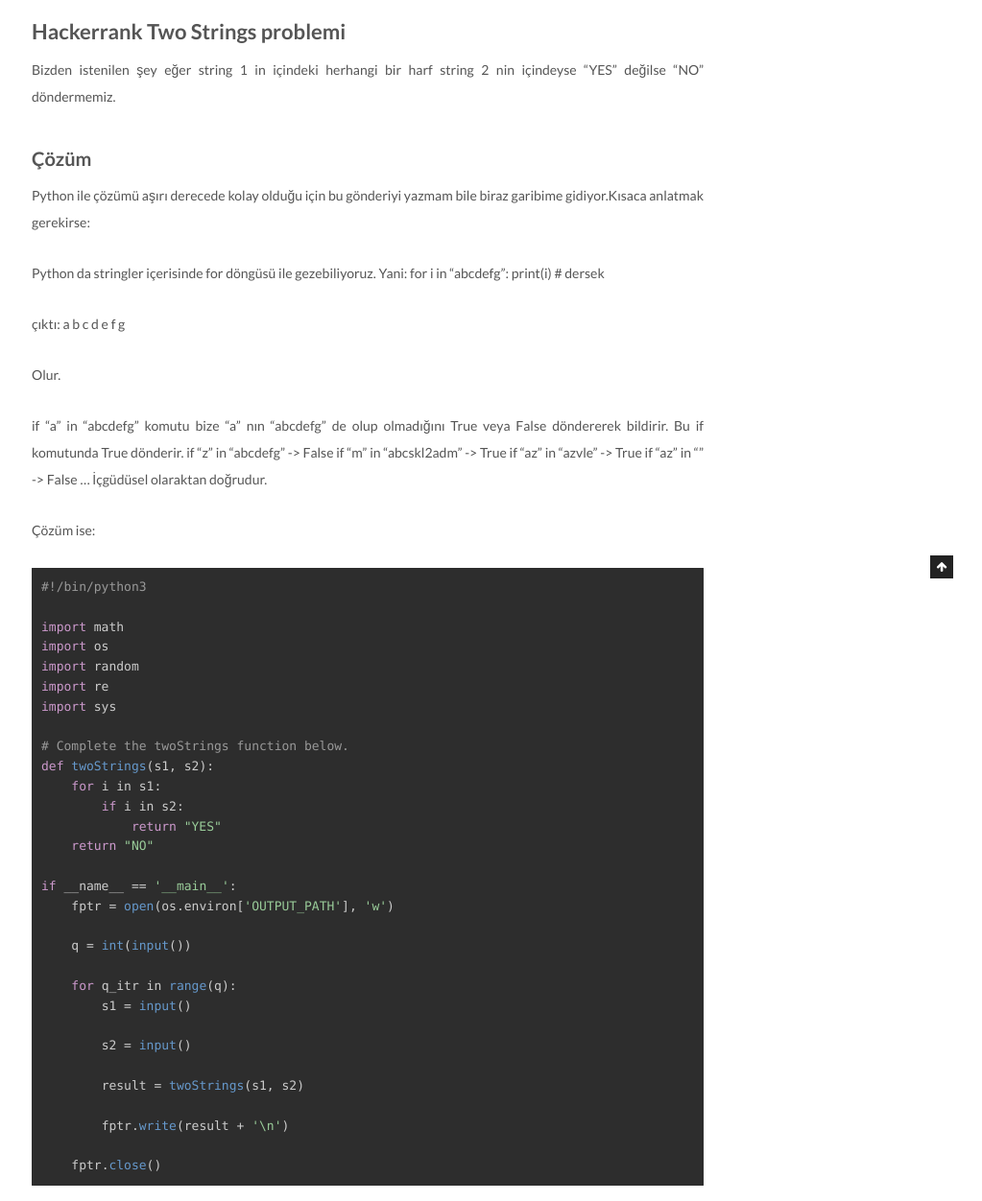
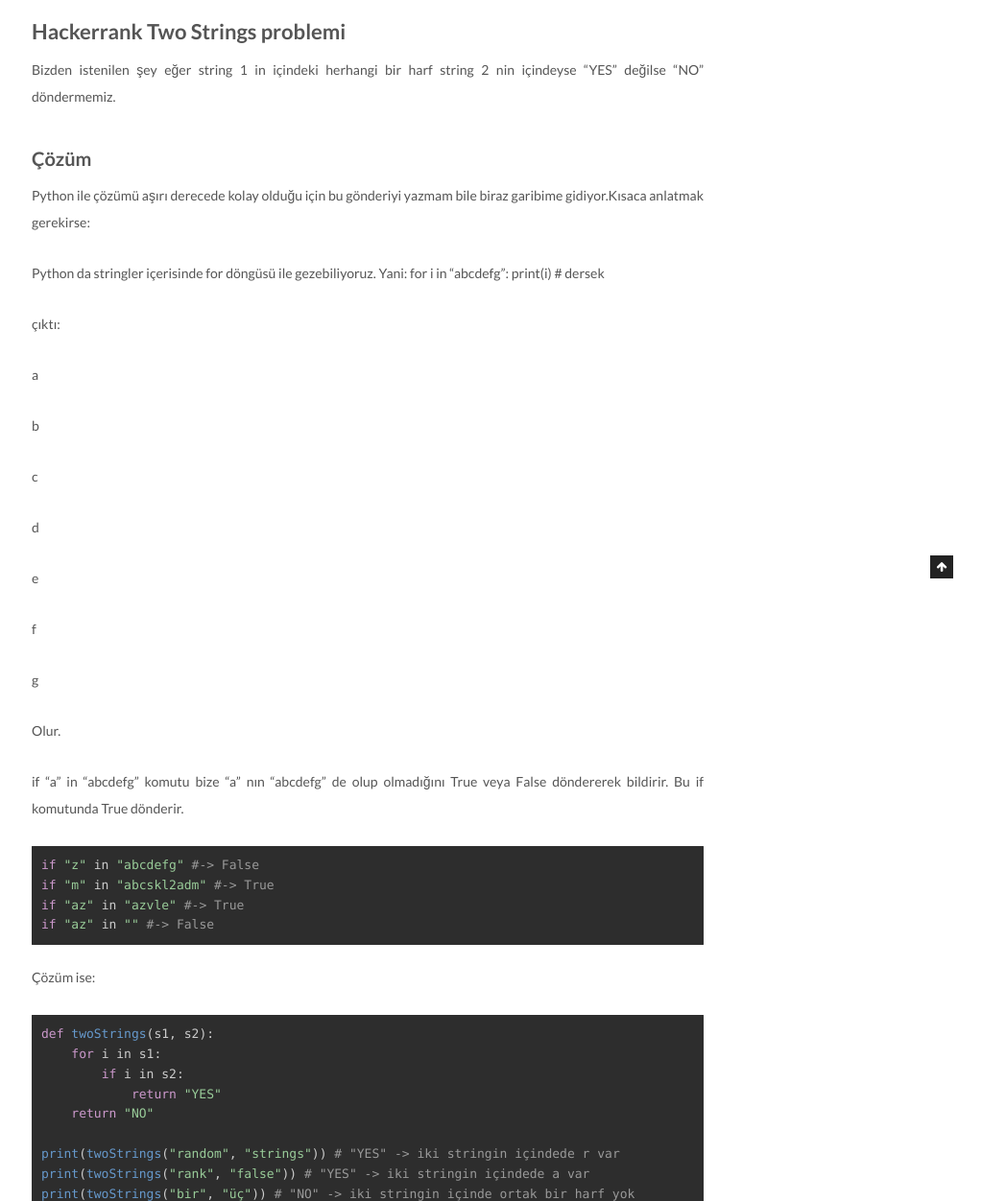
Before and after one commit to sergenp/sergenp.github.io, a Jekyll site: the page built from _posts/2018-11-29-hackerrank-two-strings.md, in a window 1280 px wide, cut to the strip 397-1649 px from the top of the page. Shown: the whole strip at 96% size, without its empty margins (257-1280 px from the left). Built offline with Jekyll 4.4.1, drawn with Linux system fonts in a browser that asks for light colours; a script that is not in the unit is left out.

Commit message:
Create 2018-11-29-hackerrank-two-strings.md

```diff
--- a/_posts/2018-11-29-hackerrank-two-strings.md
+++ b/_posts/2018-11-29-hackerrank-two-strings.md
@@ -17,53 +17,42 @@
 	print(i) # dersek
 
 çıktı:
+
 a
+
 b
+
 c
+
 d
+
 e
+
 f
+
 g
 
 Olur.
 
 if "a" in "abcdefg" komutu bize "a" nın "abcdefg" de olup olmadığını True veya False döndererek bildirir. Bu if komutunda True dönderir.
-if "z" in "abcdefg" -> False
-if "m" in "abcskl2adm" -> True
-if "az" in "azvle" -> True
-if "az" in "" -> False
-... İçgüdüsel olaraktan doğrudur.
+
+{% highlight python %}
+if "z" in "abcdefg" #-> False
+if "m" in "abcskl2adm" #-> True
+if "az" in "azvle" #-> True
+if "az" in "" #-> False
+{% endhighlight %}
 
 Çözüm ise:
 {% highlight python %}
-#!/bin/python3
-
-import math
-import os
-import random
-import re
-import sys
-
-# Complete the twoStrings function below.
 def twoStrings(s1, s2):
     for i in s1:
         if i in s2:
             return "YES"
     return "NO"
 
-if __name__ == '__main__':
-    fptr = open(os.environ['OUTPUT_PATH'], 'w')
+print(twoStrings("random", "strings")) # "YES" -> iki stringin içindede r var
+print(twoStrings("rank", "false")) # "YES" -> iki stringin içindede a var
+print(twoStrings("bir", "üç")) # "NO" -> iki stringin içinde ortak bir harf yok
 
-    q = int(input())
-
-    for q_itr in range(q):
-        s1 = input()
-
-        s2 = input()
-
-        result = twoStrings(s1, s2)
-
-        fptr.write(result + '\n')
-
-    fptr.close()
 {% endhighlight %}
```
